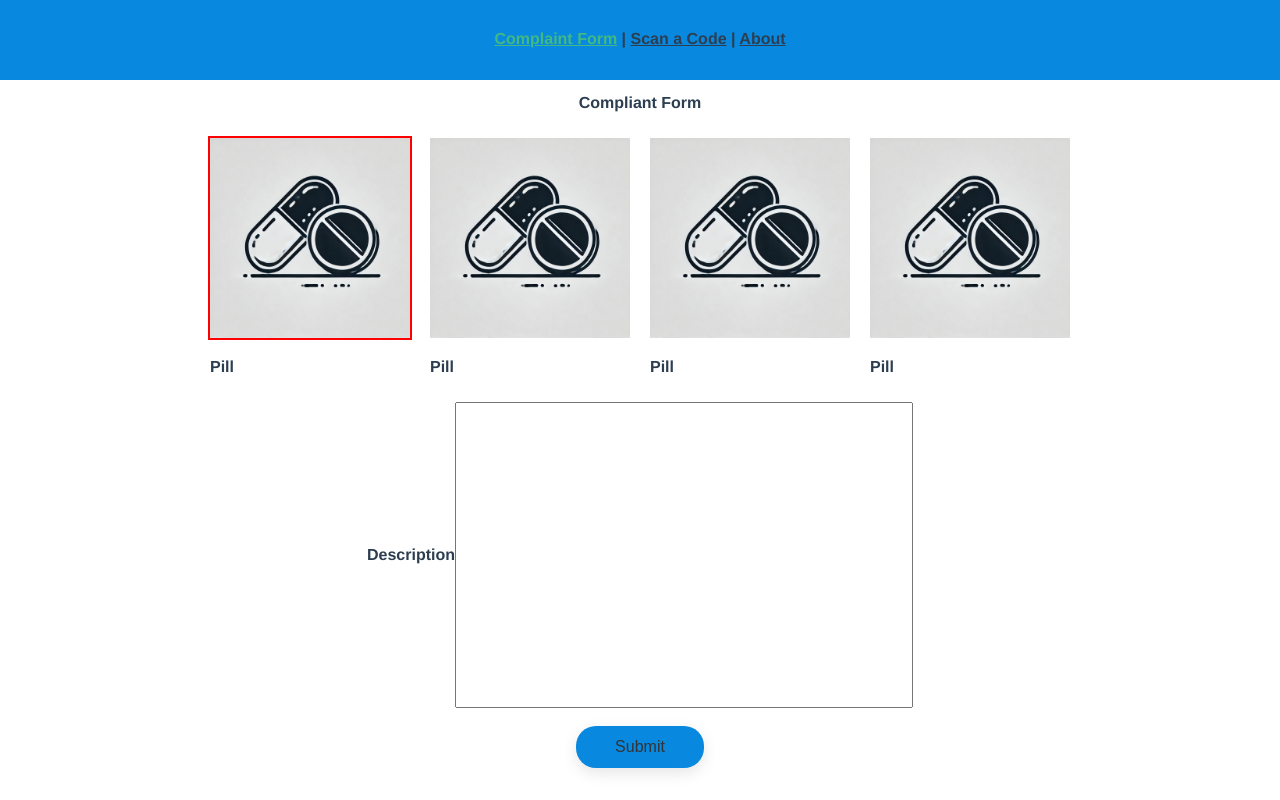
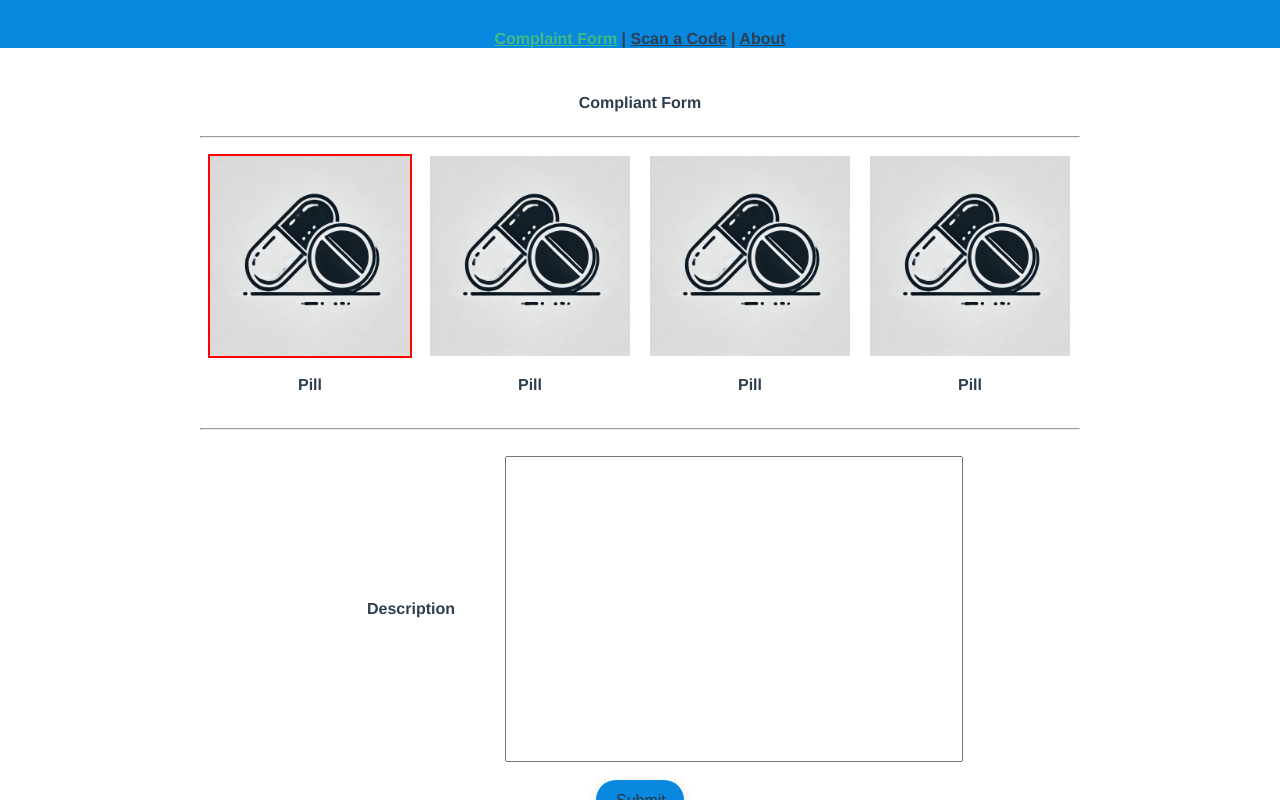
Before and after one commit to calebOkoh/fda-report-handler, a Vue app: page /#/ in a window 1280 px wide. Built offline with nearby package versions, Linux system fonts and the light colour scheme.

Commit message:
modified look of complaint form

```diff
--- a/src/App.vue
+++ b/src/App.vue
@@ -14,7 +14,7 @@ header {
   background-color: #0888de; /* Color for the header */
   position: fixed;
   width: 100%;
-  max-height: 10%;
+  max-height: 6%;
 }
 
 body {
--- a/src/components/ComplaintForm.vue
+++ b/src/components/ComplaintForm.vue
@@ -4,6 +4,7 @@
     <div class="form-container">
       <form>
         <!--Image Selction Difs-->
+        <hr />
         <label>
           <div class="imageDivs">
             <input type="radio" name="ingestRadio" value="small" checked />
@@ -32,9 +33,10 @@
             <p>Pill</p>
           </div>
         </label>
+        <hr />
         <!--Text Box-->
         <br />
-        <label for="textBox">Description</label>
+        <div id="textBoxLabelDiv"><label for="textBox">Description</label></div>
         <input type="text" id="textBox" name="descriptionBox" required="true" />
         <!--Submit button-->
         <br />
@@ -53,6 +55,14 @@ export default defineComponent({
 </script>
 
 <style>
+/********PAGE**************/
+/********Form**************/
+
+.form-container {
+  display: inline-flex;
+}
+
+/********Form items******
 /* HIDE RADIO */
 [type="radio"] {
   position: absolute;
@@ -75,12 +85,6 @@ img {
   width: 200px;
 }
 
-/*
-.form-container {
-  display: inline-flex;
-}
-*/
-
 .imageDivs {
   display: inline-block;
   flex-direction: column;
@@ -90,6 +94,11 @@ img {
 
 label {
   text-align: justify;
+}
+
+/* Center the image texts that decribe the images */
+p {
+  text-align: center;
 }
 
 input[type="text"] {
@@ -122,4 +131,12 @@ input[type="button"]:active {
   transform: scale(0.98); /* Slight press effect */
   box-shadow: 0 4px 12px rgba(0, 0, 0, 0.1); /* Less shadow when pressed */
 }
+
+#textBoxLabelDiv {
+  text-align: left;
+  display: inline-block;
+  flex-direction: column;
+  margin: 50px;
+  padding-block-start: 10px;
+}
 </style>
--- a/src/components/QR-Scan.vue
+++ b/src/components/QR-Scan.vue
@@ -1,6 +1,7 @@
 <template>
   <body>
     <p>Scanner</p>
+    <hr />
   </body>
 </template>
 <script lang="ts">
@@ -8,5 +9,8 @@ import { defineComponent } from "vue";
 export default defineComponent({
   name: "QR-Scanner",
 });
+
+//just implement this
+//https://www.geeksforgeeks.org/create-a-qr-code-scanner-or-reader-in-html-css-javascript/
 </script>
 <style></style>
```
